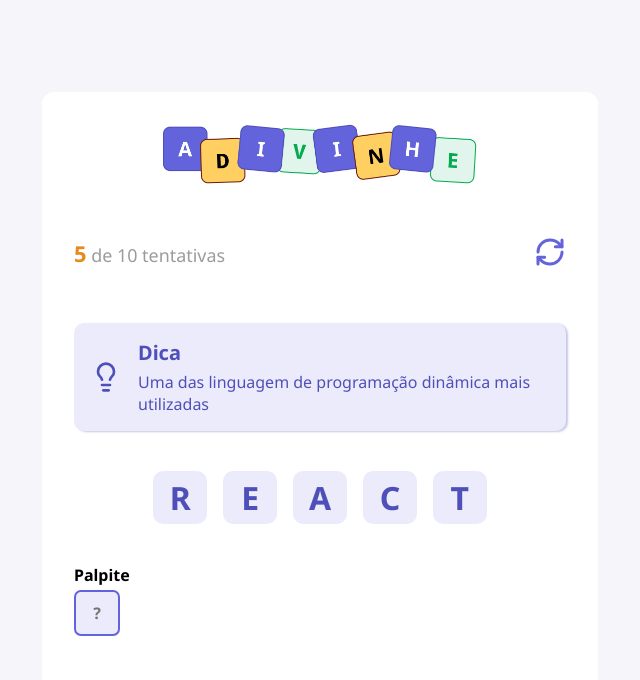
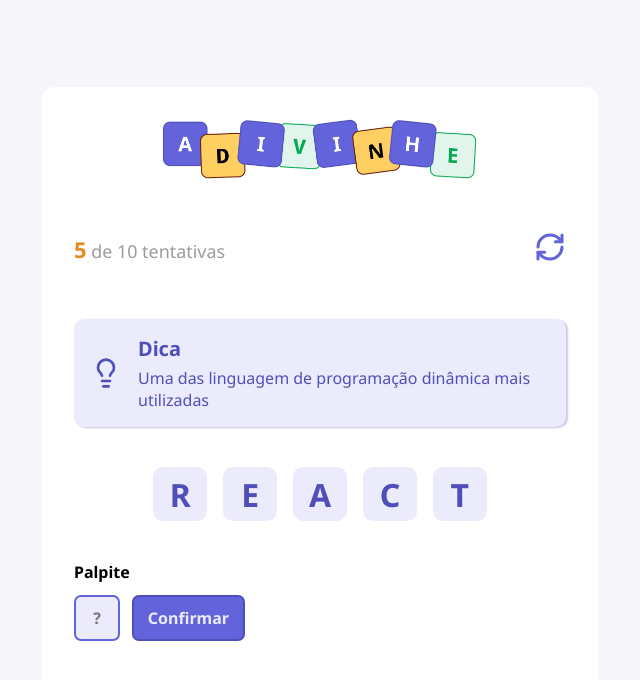
Before and after one commit to emmanuelmarcosdeoliveira/adivinhe, a React (Vite) app: page / in a window 1280 px wide. Shown: the top 680 px of the page, without its empty margins (320-960 px from the left). Built offline with nearby package versions, Linux system fonts and the light colour scheme.

Commit message:
style: developed the button component and its styles

```diff
--- a/src/App.tsx
+++ b/src/App.tsx
@@ -1,8 +1,9 @@
 import styles from "./app.module.css";
+import Button from "./components/Button";
 import Header from "./components/Header";
 import Input from "./components/Input";
+import Letter from "./components/Letter";
 import Tip from "./components/Tip";
-import Letter from "./Letter";
 
 function App() {
   function handleRestartGame() {
@@ -22,8 +23,9 @@
           <Letter value="t" />
         </div>
         <h4>Palpite</h4>
-        <div>
+        <div className={styles.guess}>
           <Input autoFocus maxLength={1} placeholder="?" />
+          <Button title="Confirmar" />
         </div>
       </main>
     </section>
--- a/src/app.module.css
+++ b/src/app.module.css
@@ -21,3 +21,9 @@
   gap: 1rem;
   margin: 2.5rem 0;
 }
+
+.guess {
+  display: flex;
+  gap: 0.75rem;
+  margin-top: 0.75rem;
+}
--- /dev/null
+++ b/src/components/Button/index.tsx
@@ -0,0 +1,13 @@
+type Props = React.ComponentProps<"button"> & {
+  title: string;
+};
+
+import React from "react";
+import styles from "./styles.module.css";
+export default function Button({ title, ...rest }: Props) {
+  return (
+    <button type="button" className={styles.button} {...rest}>
+      {title}
+    </button>
+  );
+}
--- /dev/null
+++ b/src/components/Button/styles.module.css
@@ -0,0 +1,10 @@
+.button {
+  height: 2.87rem;
+  border-radius: 0.43rem;
+  background-color: var(--palpiteBgColor);
+  border: 2px solid var(--destaqColor);
+  color: var(--tertiaryColor);
+  padding: 0 0.87rem;
+  font-size: 1rem;
+  font-weight: 700;
+}
--- a/src/components/Input/styles.module.css
+++ b/src/components/Input/styles.module.css
@@ -1,5 +1,4 @@
 .input {
-  margin-top: 0.25rem;
   width: 2.87rem;
   height: 2.87rem;
   border-radius: 0.43rem;
@@ -11,6 +10,5 @@
   font-size: 1rem;
   font-weight: 700;
   font-family: "Noto Sans", serif;
-  font-optical-sizing: auto;
   outline: none;
 }
--- a/src/styles/global.css
+++ b/src/styles/global.css
@@ -25,7 +25,13 @@
 button {
   cursor: pointer;
   transition: filter 0.2s;
+
   &:hover {
     filter: brightness(0.9);
   }
 }
+
+button,
+input {
+  font-family: "Noto Sans", sans-serif;
+}
```
Also changed, not shown: src/components/Letter/index.tsx (renamed from src/Letter/index.tsx), src/components/Letter/styles.module.css (renamed from src/Letter/styles.module.css).
